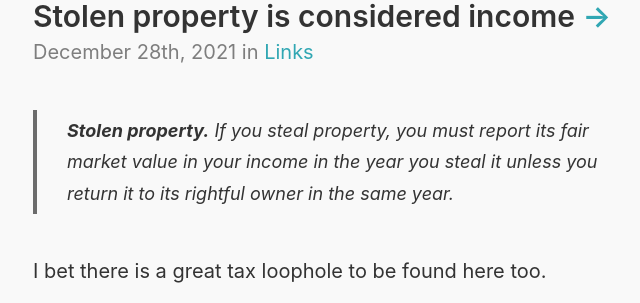
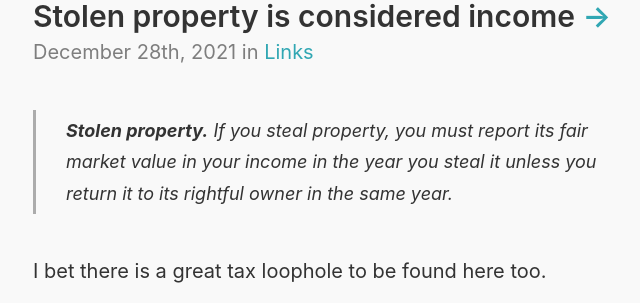
Before and after one commit to wertercatt/tooters, a Jekyll site: the page built from _posts/2021-12-28-stolen-property-considered-income.md, in a window 1280 px wide. Shown: the part 195-498 px from the top of the page, without its empty margins (257-897 px from the left). Built offline with Jekyll 4.4.1, drawn with Linux system fonts in a browser that asks for light colours.

Commit message:
Update _type.scss

```diff
--- a/_sass/_type.scss
+++ b/_sass/_type.scss
@@ -108,10 +108,10 @@ blockquote {
   font-style: italic;
   font-size: 90%;
   position: relative;
-  border-left: 4px solid #6c6c6c;
+  border-left: 3px solid #6c6c6c;
 
   @media (prefers-color-scheme: light) {
-  border-left: 4px solid #6c6c6c;
+  border-left: 3px solid #ACACAC;
     }
 
   p:last-child {
```
